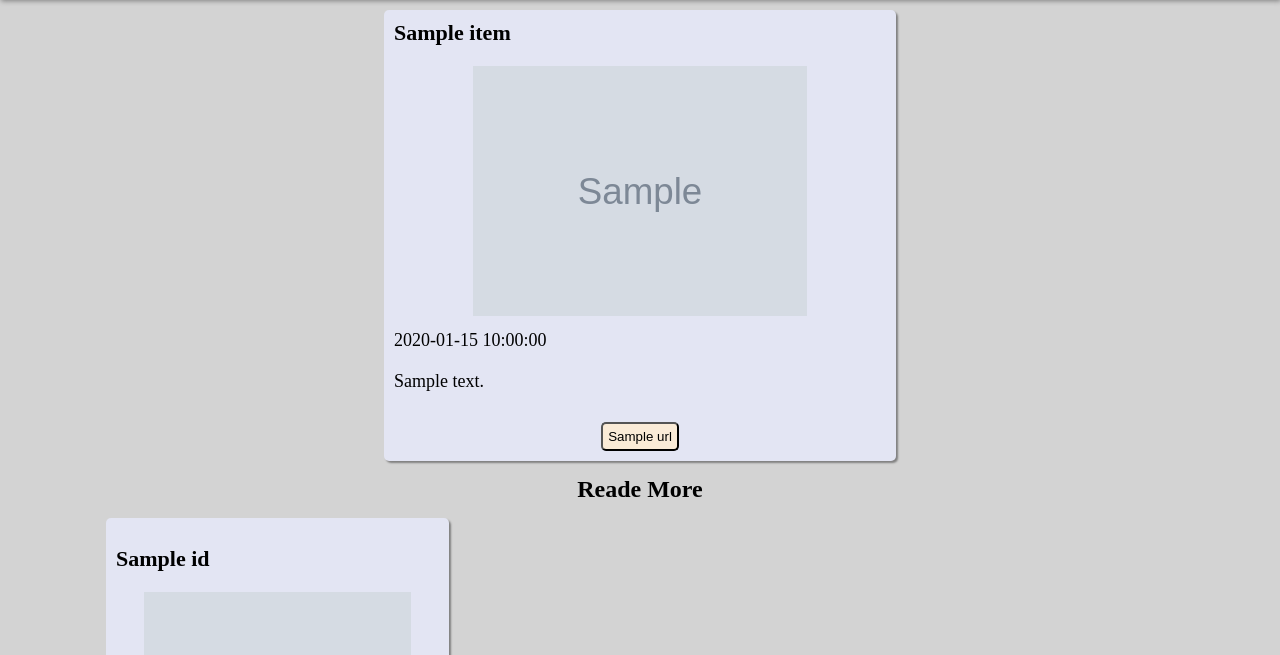
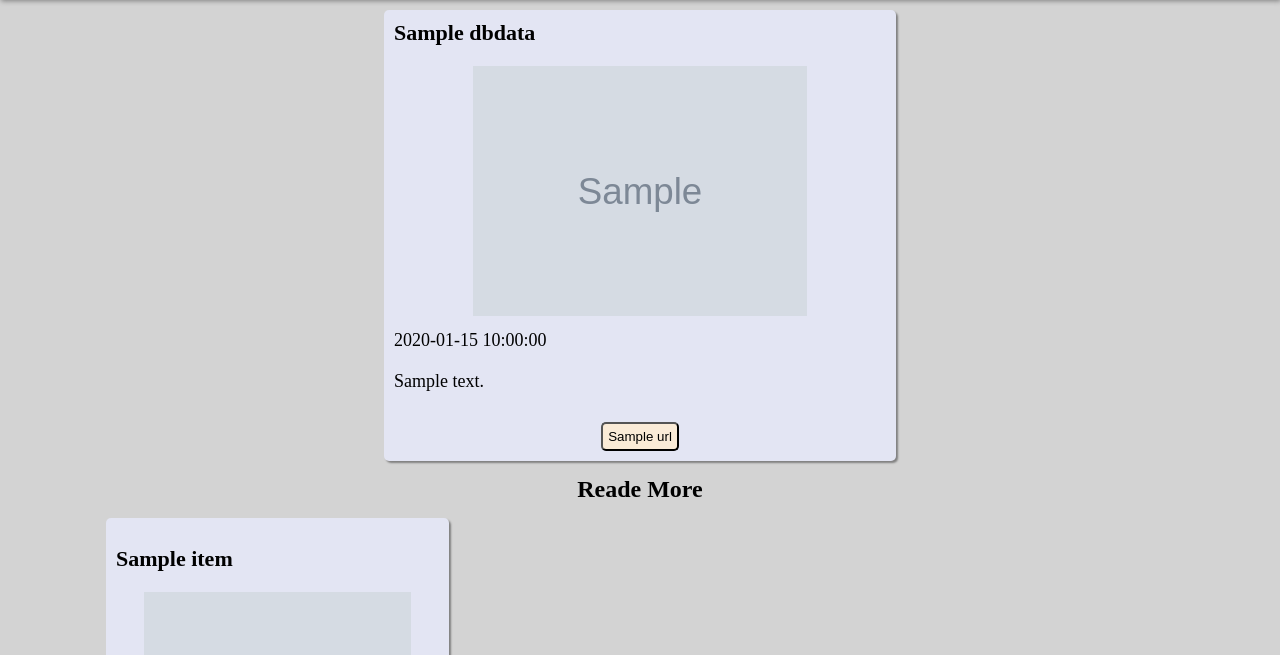
Before and after one commit to devnydv/mastiflicks, a Flask app: template templates/read.html in a window 1280 px wide. Shown: the part 48-703 px from the top of the page. Run offline with Flask 3, Linux system fonts and the light colour scheme; the template is opened without the code that fills it: most values are stand-ins (such as "Sample title", 1, 10 or a date in 2020); grey boxes marked "Sample" are stand-in pictures; parts of the project's set-up code (start-up, migrations or seed data) failed here and were passed over; some libraries are stand-ins or nearby versions.

Commit message:
Update read.html
read.html with mongo

```diff
--- a/templates/read.html
+++ b/templates/read.html
@@ -1,14 +1,14 @@
-{% set title = dbdata[0]["title"] %}
+{% set title = dbdata["title"] %}
 {% from "title_macro.html" import replacedtitle %}
 {% set seotitle = replacedtitle(title)| lower%}
 {%extends"base.html" %}
 {% block seo %}
 <title>{{title}}</title>
-<meta name="description" content="{{dbdata[0]['desc'][:150]}} ...">
+<meta name="description" content="{{dbdata['desc'][:200]}}">
 <meta property="og:title" content="{{title}}" />
-<meta property="og:description" content="{{dbdata[0]['desc'][:180]}} ..." />
-<meta property="og:image" content="{{dbdata[0]['img']}}" />
-<meta itemprop="image" content="{{dbdata[0]['img']}}">
+<meta property="og:description" content="{{dbdata['desc'][:200]}}" />
+<meta property="og:image" content="{{dbdata['img']}}" />
+
 <script type="application/ld+json">
     {
       "@context": "https://schema.org",
@@ -18,15 +18,15 @@
 
       },
       "headline": "{{title}} ",
-  "description": "{{dbdata[0]['desc'][:200]}}",
-  "image": "{{dbdata[0]["img"]}}",
+      "description": "{{dbdata['desc'][:200]}}",
+      "image": "{{dbdata["img"]}}",
       "author": {
-    "@type": "Person",
+        "@type": "Website",
         "name": "Mastiflicks"
+      },
+      "datePublished": "{{dbdata["pubDate"]}}",
+      "url": "https://mastiflicks.site/read?id={{ids| int}}&title={{ seotitle }}"
 
-  },
-  "datePublished": "{{dbdata[0]["pubDate"]}}",
-  "url": "https://mastiflicks.site/read?id={{ids| int}}&title={{ seotitle }}"
     }
 </script>
 <script type="application/ld+json">
@@ -41,61 +41,66 @@
       },{
         "@type": "ListItem",
         "position": 2,
-        "name": "{{dbdata[0]["cat"]}}",
-        "item": "https://mastiflicks.site/?category={{dbdata[0]["cat"]}}"
+        "name": "{{dbdata["cat"]}}",
+        "item": "https://mastiflicks.site/?category={{dbdata["cat"]}}"
       },{
         "@type": "ListItem",
         "position": 3,
-        "name": "{{dbdata[0]["title"]}}"
+        "name": "{{dbdata["title"]}}"
       }]
     }
     </script>
 
 {% endblock %}
 
+
 {% block content %}
+
 
 <div id='pagenews'>
     <div id='newsdiv'>
-                <h1 class='head'>{{dbdata[0]["title"]}}</h1>
-                <img src='{{dbdata[0]["img"]}}' loading='lazy' alt={{title}}>
-                <p class='para'>{{dbdata[0]["pubDate"]}}</p>
-                <p class='para'>{{dbdata[0]["desc"]}}</p>
-            <a href='{{dbdata[0]["url"]["url"]}}' title='{{dbdata[0]["cat"]}}' target="_blank">
-                <button class="catbut">{{dbdata[0]["url"]["title"]}}</button>
+        <h1 class='head'>{{dbdata["title"]}}</h1>
+            <img src='{{dbdata["img"]}}' loading='lazy' alt='{{title}}'>
+                <p class='para'>{{dbdata["pubDate"]}}</p>
+                <p class='para'>{{dbdata["desc"]}}</p>
+            <a href='{{dbdata["url"]["url"]}}' title='{{dbdata["cat"]}}' target="_blank">
+                <button class="catbut">{{dbdata["url"]["title"]}}</button>
             </a>
     </div>
-
 </div>
 
 
 <p class="head" style="font-size:x-large; font-weight: bolder; text-align:center; margin: 5px 4px;"> Reade More</p>
-{%if alldata ==[]%}
+{%if alldata ==[] -%}
 <a href='/' title='read more' style="font-size:large; font-weight: bolder; text-align:center; margin: 5px 5px;">
     <p class='catbut'>Click Here to Read More...</p>
 </a>
 {%else%}
 <div id='news'>
 
-    {%for item in alldata |reverse%}
-    {% set title = replacedtitle(item[0]["title"])|lower %}
+
+
+
+    {% for item in alldata[0]  %}
+    {% set alltitle = replacedtitle(item["title"])|lower %}
 
     <div class='kid1'>
 
-        <a href="read?id={{item[0]['id']}}&title={{title}}" title='{{item[0]["title"]}}'>
+        <a href="read?id={{item['id']}}&title={{alltitle}}" title='{{item["title"]}}'>
             <div>
-                <h2 class='head'>{{item[0]["title"]}}</h2>
-                <img src='{{item[0]["img"]}}' loading='lazy' alt={{title}}>
-                <p class='para'>{{item[0]["pubDate"]}}</p>
-                <p class='para'>{{item[0]["desc"]}}</p>
+                <h2 class='head'>{{item["title"]}}</h2>
+                <img src='{{item["img"]}}' loading='lazy' alt={{title}}>
+                <p class='para'>{{item["pubDate"]}}</p>
+                <p class='para'>{{item["desc"]}}</p>
             </div>
         </a>
-        <a href='/?category={{item[0]["cat"]}}' title='{{item[0]["cat"]}}'>
-            <p class='catbut'>{{item[0]["cat"]}}</p>
+        <a href='/?category={{item["cat"]}}' title='{{item["cat"]}}'>
+            <p class='catbut'>{{item["cat"]}}</p>
         </a>
     </div>
-    {%endfor%}
+    {%endfor %}
+
 
 </div>
-{%endif%}
+{%- endif%}
 {% endblock %}
```
Lines whose indentation alone changed are shown as unchanged.
